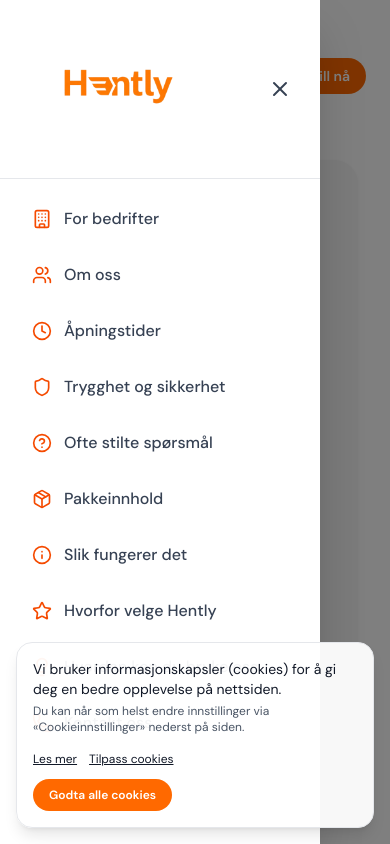
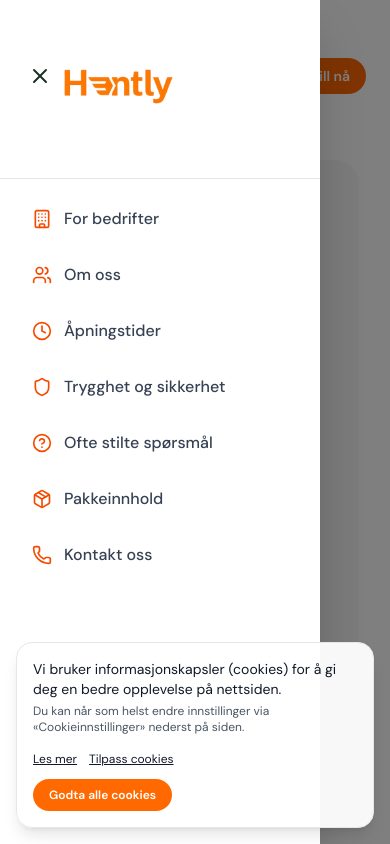
Before and after one commit to moreamakaveli-cyber/klikk-send-live, a Next.js app: page / in a window 390 px wide. Both pictures are taken after a click on the button "Toggle menu". Shown: the top 844 px of the page. Built offline with nearby package versions, Linux system fonts and the light colour scheme.

Commit message:
Fix hamburger menu, remove package descriptions, update navbar menu items

```diff
--- a/app/bestill/page.tsx
+++ b/app/bestill/page.tsx
@@ -25,28 +25,28 @@
   {
     id: "liten",
     title: "Liten",
-    text: "Passer for små gjenstander som dokumenter, nøkler, små pakker, vesker eller en liten pose.",
+    text: "",
     maxWeight: "Maks 10 kg",
     maxDimensions: "Maks 40 × 40 × 40 cm",
-    examples: "Dokumenter, nøkler, små pakker, vesker, liten pose",
+    examples: "",
     icon: Package,
   },
   {
     id: "medium",
     title: "Mellomstor",
-    text: "Passer for flere esker, ryggsekk, PC eller mindre kjøkkenutstyr.",
+    text: "",
     maxWeight: "Maks 20 kg",
     maxDimensions: "Maks 60 × 50 × 50 cm",
-    examples: "Flere esker, ryggsekk, PC, mindre kjøkkenutstyr",
+    examples: "",
     icon: Box,
   },
   {
     id: "stor",
     title: "Stor",
-    text: "Passer for koffert, mikrobølgeovn, større esker eller lignende.",
+    text: "",
     maxWeight: "Maks 35 kg",
     maxDimensions: "Maks 80 × 60 × 60 cm",
-    examples: "Koffert, mikrobølgeovn, større esker",
+    examples: "",
     icon: Archive,
   },
 ];
@@ -341,11 +341,10 @@
                           isSelected ? "text-orange-600" : "text-gray-900"
                         }`} style={{ fontFamily: 'var(--font-serif), serif', color: isSelected ? 'oklch(70.5% 0.213 47.604)' : 'hsl(150, 30%, 15%)' }}>{option.title}</h3>
                       </div>
-                        <div className="space-y-1 mb-2">
+                        <div className="space-y-1">
                           <p className="text-sm" style={{ fontFamily: 'var(--font-sans), sans-serif', color: 'hsl(150, 10%, 40%)' }}>{option.maxWeight}</p>
                           <p className="text-sm" style={{ fontFamily: 'var(--font-sans), sans-serif', color: 'hsl(150, 10%, 40%)' }}>{option.maxDimensions}</p>
                         </div>
-                        <p className="text-xs" style={{ fontFamily: 'var(--font-sans), sans-serif', color: 'hsl(150, 10%, 40%)' }}>Eksempler: {option.examples}</p>
                     </button>
                   );
                 })}
--- a/app/components/Navbar.tsx
+++ b/app/components/Navbar.tsx
@@ -1,8 +1,8 @@
 "use client";
 
-import { useState } from "react";
+import { useState, useEffect } from "react";
 import Link from "next/link";
-import { Package, Menu, X, Info, Star, Lightbulb, Phone, Users, Shield, HelpCircle, Clock, Building, Handshake, DollarSign } from "lucide-react";
+import { Package, Menu, X, Phone, Users, Shield, HelpCircle, Clock, Building, Handshake, DollarSign } from "lucide-react";
 
 export default function Navbar() {
   const [isMenuOpen, setIsMenuOpen] = useState(false);
@@ -15,6 +15,18 @@
     setIsMenuOpen(false);
   };
 
+  // Prevent body scroll when menu is open
+  useEffect(() => {
+    if (isMenuOpen) {
+      document.body.style.overflow = 'hidden';
+    } else {
+      document.body.style.overflow = 'unset';
+    }
+    return () => {
+      document.body.style.overflow = 'unset';
+    };
+  }, [isMenuOpen]);
+
   const menuItems = [
     { href: "/for-bedrifter", label: "For bedrifter", icon: Building },
     { href: "/om-oss", label: "Om oss", icon: Users },
@@ -22,9 +34,6 @@
     { href: "/trygghet-og-sikkerhet", label: "Trygghet og sikkerhet", icon: Shield },
     { href: "/dette-lurer-mange-pa", label: "Ofte stilte spørsmål", icon: HelpCircle },
     { href: "/pakkeinnhold", label: "Pakkeinnhold", icon: Package },
-    { href: "/#how-it-works", label: "Slik fungerer det", icon: Info },
-    { href: "/#why-choose", label: "Hvorfor velge Hently", icon: Star },
-    { href: "/#how-to-use", label: "Hvordan kan du bruke oss", icon: Lightbulb },
     { href: "/kontakt-oss", label: "Kontakt oss", icon: Phone },
   ];
 
@@ -36,10 +45,15 @@
           <div className="flex items-center">
             {/* Menu Button - Always visible */}
             <button
-              onClick={toggleMenu}
-              className="w-8 h-8 flex items-center justify-center"
+              onClick={(e) => {
+                e.preventDefault();
+                e.stopPropagation();
+                toggleMenu();
+              }}
+              className="w-8 h-8 flex items-center justify-center z-[60] relative"
               style={{ color: 'hsl(150, 30%, 15%)' }}
               aria-label="Toggle menu"
+              type="button"
             >
               {isMenuOpen ? (
                 <X className="w-6 h-6" />
@@ -99,29 +113,24 @@
       {/* Overlay */}
       {isMenuOpen && (
         <div
-          className="fixed inset-0 bg-black/50 z-40 transition-opacity duration-300"
+          className="fixed inset-0 bg-black/50 z-[45] transition-opacity duration-300"
           onClick={closeMenu}
+          style={{ pointerEvents: 'auto' }}
         />
       )}
 
       {/* Navigation Drawer */}
       <div
-        className={`fixed top-0 left-0 h-full w-80 max-w-[85vw] bg-white z-50 shadow-2xl transform transition-transform duration-300 ease-in-out ${
+        className={`fixed top-0 left-0 h-full w-80 max-w-[85vw] bg-white z-[50] shadow-2xl transform transition-transform duration-300 ease-in-out ${
           isMenuOpen ? "translate-x-0" : "-translate-x-full"
         }`}
+        style={{ pointerEvents: isMenuOpen ? 'auto' : 'none' }}
       >
         {/* Drawer Header */}
-        <div className="flex items-center justify-between p-6 border-b border-gray-200">
+        <div className="flex items-center p-6 border-b border-gray-200">
           <Link href="/" className="flex items-center" onClick={closeMenu}>
             <img src="/logo.png" alt="Hently" style={{ height: "130px", width: "auto" }} />
           </Link>
-          <button
-            onClick={closeMenu}
-            className="w-8 h-8 flex items-center justify-center text-gray-700 hover:text-gray-900 transition-colors"
-            aria-label="Close menu"
-          >
-            <X className="w-6 h-6" />
-          </button>
         </div>
 
         {/* Menu Items */}
--- a/app/pakkeinnhold/page.tsx
+++ b/app/pakkeinnhold/page.tsx
@@ -23,11 +23,6 @@
               <h2 className="text-2xl md:text-3xl font-semibold mb-6" style={{ fontFamily: 'var(--font-sans), sans-serif', color: 'hsl(150, 30%, 15%)' }}>Liten</h2>
               <div className="space-y-4" style={{ fontFamily: 'var(--font-sans), sans-serif', color: 'hsl(150, 30%, 15%)' }}>
                 <div>
-                  <p className="text-base md:text-lg mb-2">
-                    Passer for små gjenstander som dokumenter, nøkler, små pakker, vesker eller en liten pose.
-                  </p>
-                </div>
-                <div>
                   <p className="font-semibold mb-1">Vekt:</p>
                   <p>Maks 10 kg</p>
                 </div>
@@ -42,11 +37,6 @@
             <div className="bg-white rounded-3xl p-6 md:p-8 shadow-sm">
               <h2 className="text-2xl md:text-3xl font-semibold mb-6" style={{ fontFamily: 'var(--font-sans), sans-serif', color: 'hsl(150, 30%, 15%)' }}>Mellomstor</h2>
               <div className="space-y-4" style={{ fontFamily: 'var(--font-sans), sans-serif', color: 'hsl(150, 30%, 15%)' }}>
-                <div>
-                  <p className="text-base md:text-lg mb-2">
-                    Passer for flere esker, ryggsekk, PC eller mindre kjøkkenutstyr.
-                  </p>
-                </div>
                 <div>
                   <p className="font-semibold mb-1">Vekt:</p>
                   <p>Maks 20 kg</p>
@@ -63,22 +53,12 @@
               <h2 className="text-2xl md:text-3xl font-semibold mb-6" style={{ fontFamily: 'var(--font-sans), sans-serif', color: 'hsl(150, 30%, 15%)' }}>Stor</h2>
               <div className="space-y-4" style={{ fontFamily: 'var(--font-sans), sans-serif', color: 'hsl(150, 30%, 15%)' }}>
                 <div>
-                  <p className="text-base md:text-lg mb-2">
-                    Passer for koffert, mikrobølgeovn, større esker eller lignende.
-                  </p>
-                </div>
-                <div>
                   <p className="font-semibold mb-1">Vekt:</p>
                   <p>Maks 35 kg</p>
                 </div>
                 <div>
                   <p className="font-semibold mb-1">Mål:</p>
                   <p>Maks 80 × 60 × 60 cm</p>
-                </div>
-                <div>
-                  <p className="text-sm md:text-base italic">
-                    Må kunne transporteres forsvarlig av én person.
-                  </p>
                 </div>
               </div>
             </div>
```
